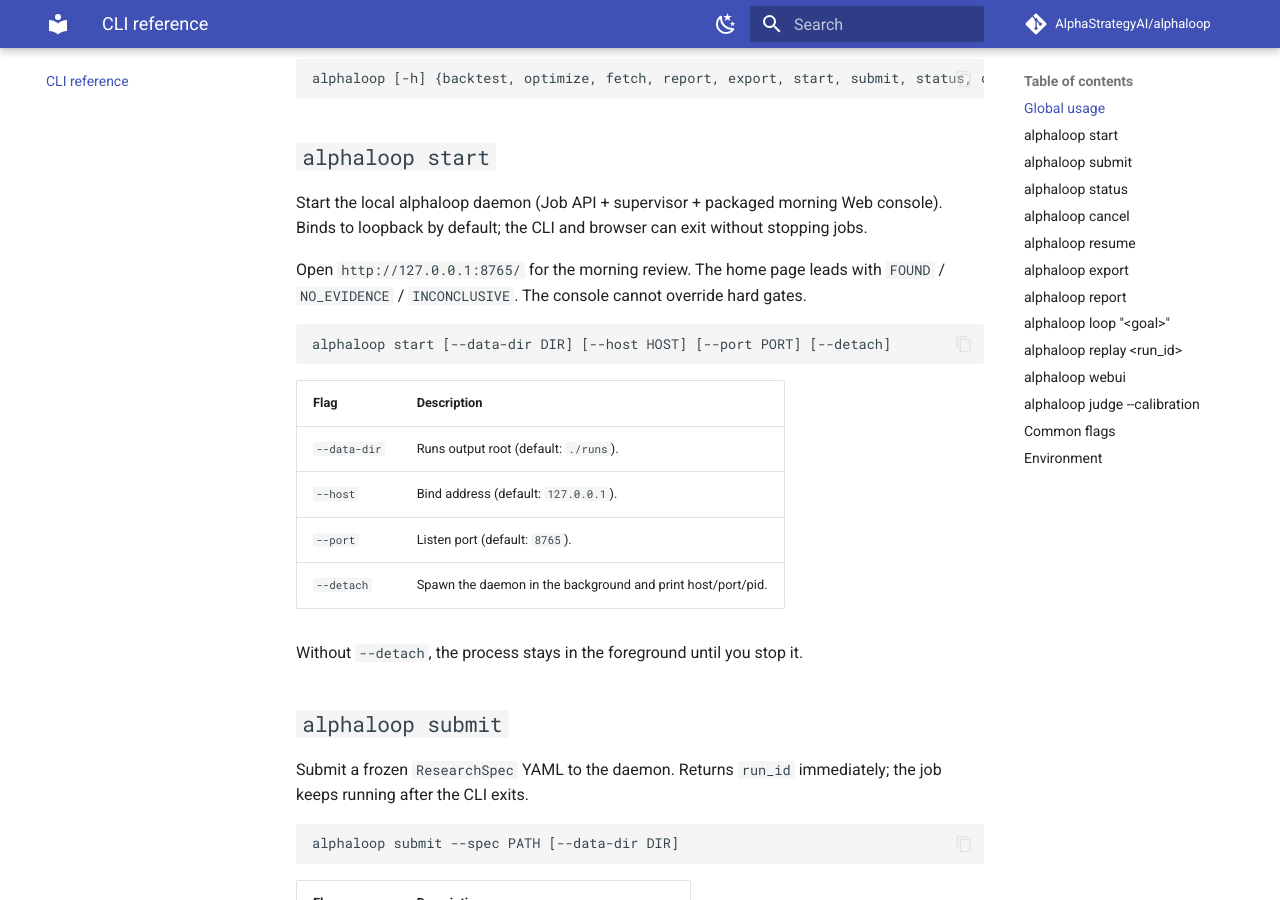
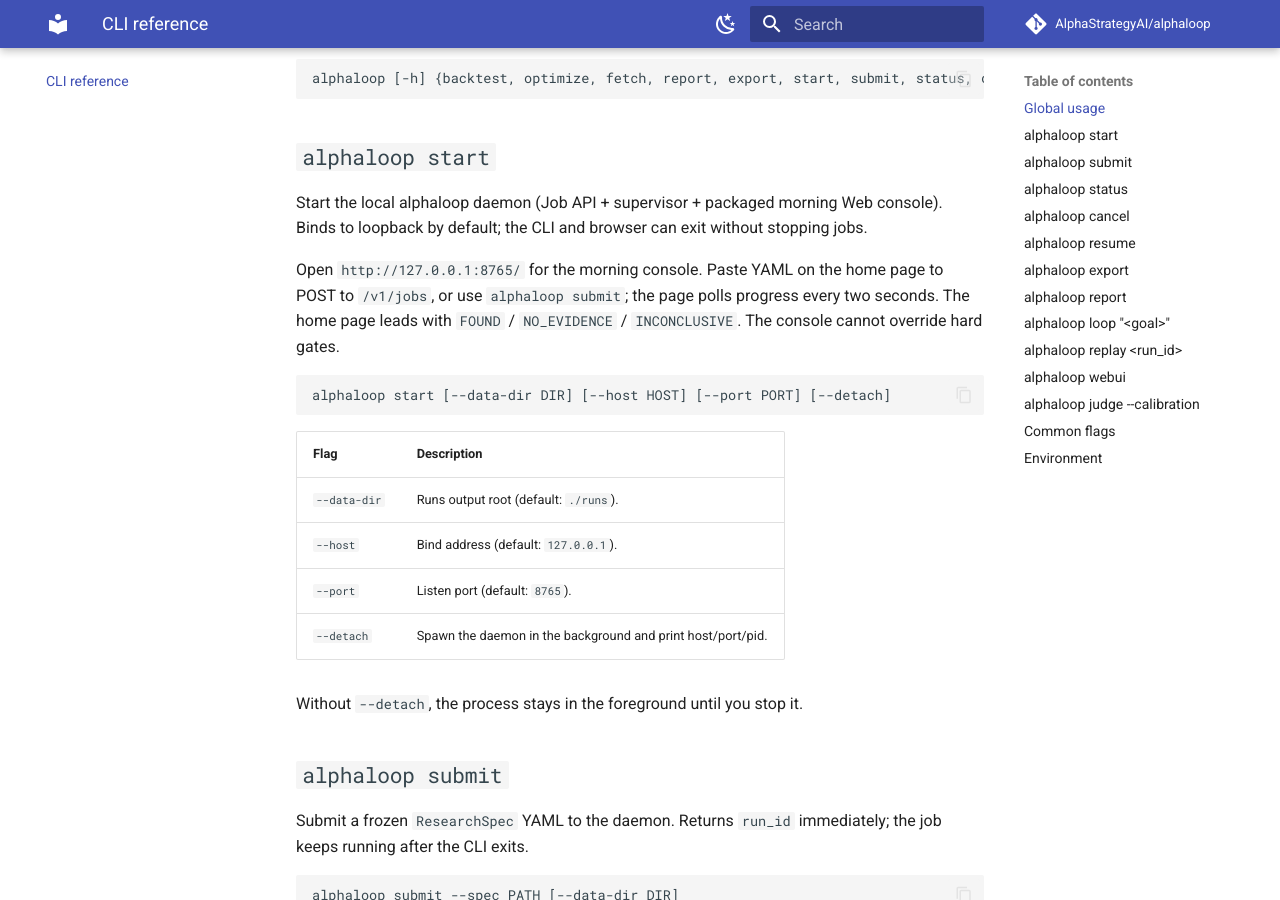
Before and after one commit to AlphaStrategyAI/alphaloop, an MkDocs documentation site: the page built from docs/cli.md, in a window 1280 px wide and 900 px high, scrolled down 311 px. Built offline with MkDocs 1.6.1 and Material for MkDocs 9.7.7, drawn with Linux system fonts in a browser that asks for light colours; comment, search, counter and statistics services are not loaded.

Commit message:
docs(skill): mention morning YAML submit and progress poll
Co-authored-by: PatrickFeng <AlphaStrategyAI@users.noreply.github.com>

````diff
--- a/docs/cli.md
+++ b/docs/cli.md
@@ -15,9 +15,10 @@ Start the local alphaloop daemon (Job API + supervisor + packaged morning
 Web console).  Binds to loopback by default; the CLI and browser can exit
 without stopping jobs.
 
-Open `http://127.0.0.1:8765/` for the morning review.  The home page
-leads with `FOUND` / `NO_EVIDENCE` / `INCONCLUSIVE`.  The console cannot
-override hard gates.
+Open `http://127.0.0.1:8765/` for the morning console.  Paste YAML on
+the home page to POST to `/v1/jobs`, or use `alphaloop submit`; the page
+polls progress every two seconds.  The home page leads with `FOUND` /
+`NO_EVIDENCE` / `INCONCLUSIVE`.  The console cannot override hard gates.
 
 ```
 alphaloop start [--data-dir DIR] [--host HOST] [--port PORT] [--detach]
````
Also changed, not shown: src/alphaloop/skills/overnight-lab/SKILL.md (+2 -2 lines), 1 other file.
